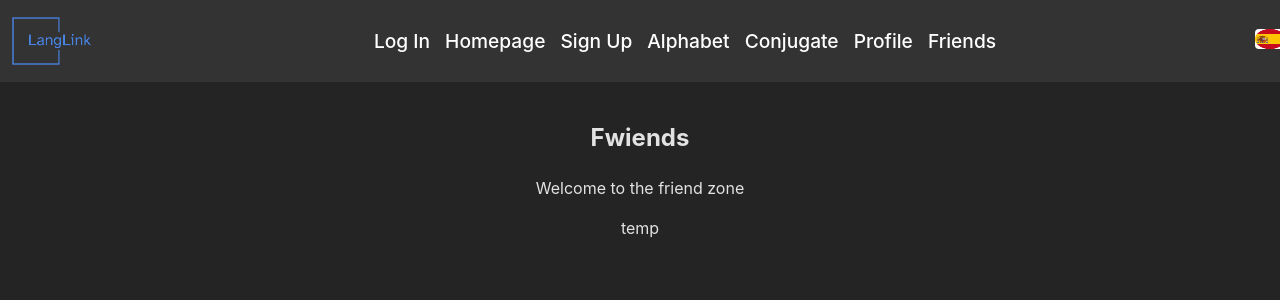
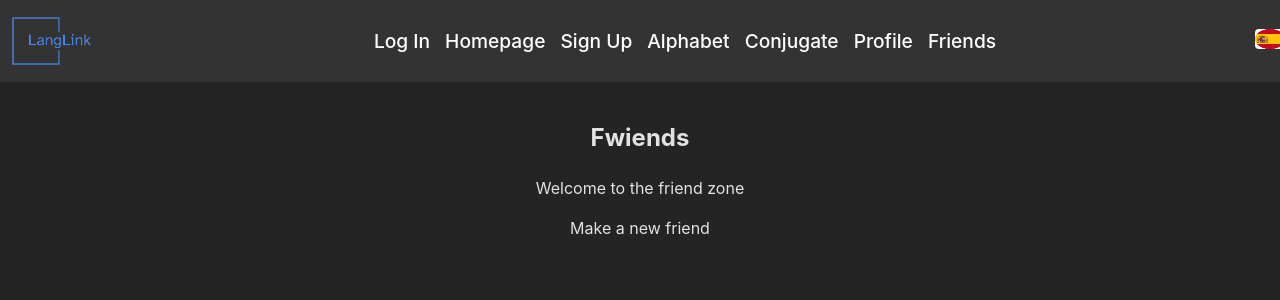
Before and after one commit to LoneRonin/LangLink, a React (Vite) app in the folder 491-senior-project/: page /friends in a window 1280 px wide. Shown: the top 300 px of the page. Built offline with nearby package versions, Linux system fonts and the light colour scheme.

Commit message:
new query wee
added a library i havent even used yet and fixed the query

```diff
--- a/491-senior-project/package.json
+++ b/491-senior-project/package.json
@@ -11,10 +11,11 @@
   },
   "dependencies": {
     "@popperjs/core": "^2.11.8",
-    "firebase": "^10.11.1",
+    "firebase": "^10.13.2",
     "next": "^14.2.3",
     "react": "^18.2.0",
     "react-dom": "^18.2.0",
+    "react-firebase-hooks": "^5.1.1",
     "react-router-dom": "^6.26.2"
   },
   "devDependencies": {
--- a/491-senior-project/src/Friends/Friends.jsx
+++ b/491-senior-project/src/Friends/Friends.jsx
@@ -26,7 +26,7 @@ const Friends = () => {
             var friendArray = [friend.firstName, friend.lastName, friend.email];
             friendList.add(friendArray);
             //console.log(doc.email, doc.firstName, doc.lastName);
-            //console.log(doc.data());
+            console.log(doc.data());
         });
         setFriends(friendList);
         //sets the set state with the finished list
@@ -73,29 +73,21 @@ const Friends = () => {
     }
 
     function updateList(){
-        document.getElementById("friendDisplay").innerHTML = friendHTML
+        document.getElementById("friendDisplay").innerHTML = friendHTML;
+
         //console.log(friendHTML)
     }
-    useEffect(() => {
-        if(loading == false){
-            updateList();
-        }
-    }, [loading])
 
-    useEffect(() => {//when friends is called, runs this async react effect
     const fetchFriendsList = async() => {
         setError(null);
         setLoading(true);
         try{
             if(user){
                 //constructs a database query, this is a temp one that just pulls from the general userbase
-                    //const usersList = collection(db, "users");
-                    //const userFriendsList = query(usersList, where("language", "==", "Spanish"));
+                const usersList = collection(db, "users", user.uid, "friendlist");
+                const userFriendsList = query(usersList);
 
-                    //const userRef = doc(db, 'users', user.uid);
-                    const userRef = db.collection('users').doc('uid');
-                    const userFriendsList = userRef.collection('friendlist');
-                    userFriendsList.get()
+                getDocs(userFriendsList)
                     .then((querySnapshot) => {
                         updateFriendList(querySnapshot);
                     });
@@ -114,11 +106,19 @@ const Friends = () => {
         }
         finally{setLoading(false);}
     }
+
+    useEffect(() => {
+        if((loading == false) && (error == false)){
+            updateList();
+        }
+    }, [loading])
+
+    useEffect(() => {//when friends is called, runs this async react effect
         fetchFriendsList();
     }, [user]);
 
     if (error) {return <p>{error}</p>;}
-    if (loading) {return <p>Loading...</p>;}
+    //if (loading) {return <p>Loading...</p>;}
     //if (!userData) {return <p>No user data available</p>;}
 
     return(
@@ -126,7 +126,10 @@ const Friends = () => {
             <div>
                 <h2>Fwiends</h2>
                 <p>Welcome to the friend zone</p>
-                <div id = 'friendDisplay'>
+                {loading && "Loading..."}
+                <div id = 'friendDisplay'>{friends}</div>
+                <div id = 'friendsuggestion'>
+                    <p>Make a new friend</p>
                 </div>
             </div>
         </section>
```
Also changed, not shown: 1 other file (tests, documents, lock files or other folders). Lines whose indentation alone changed are shown as unchanged.
